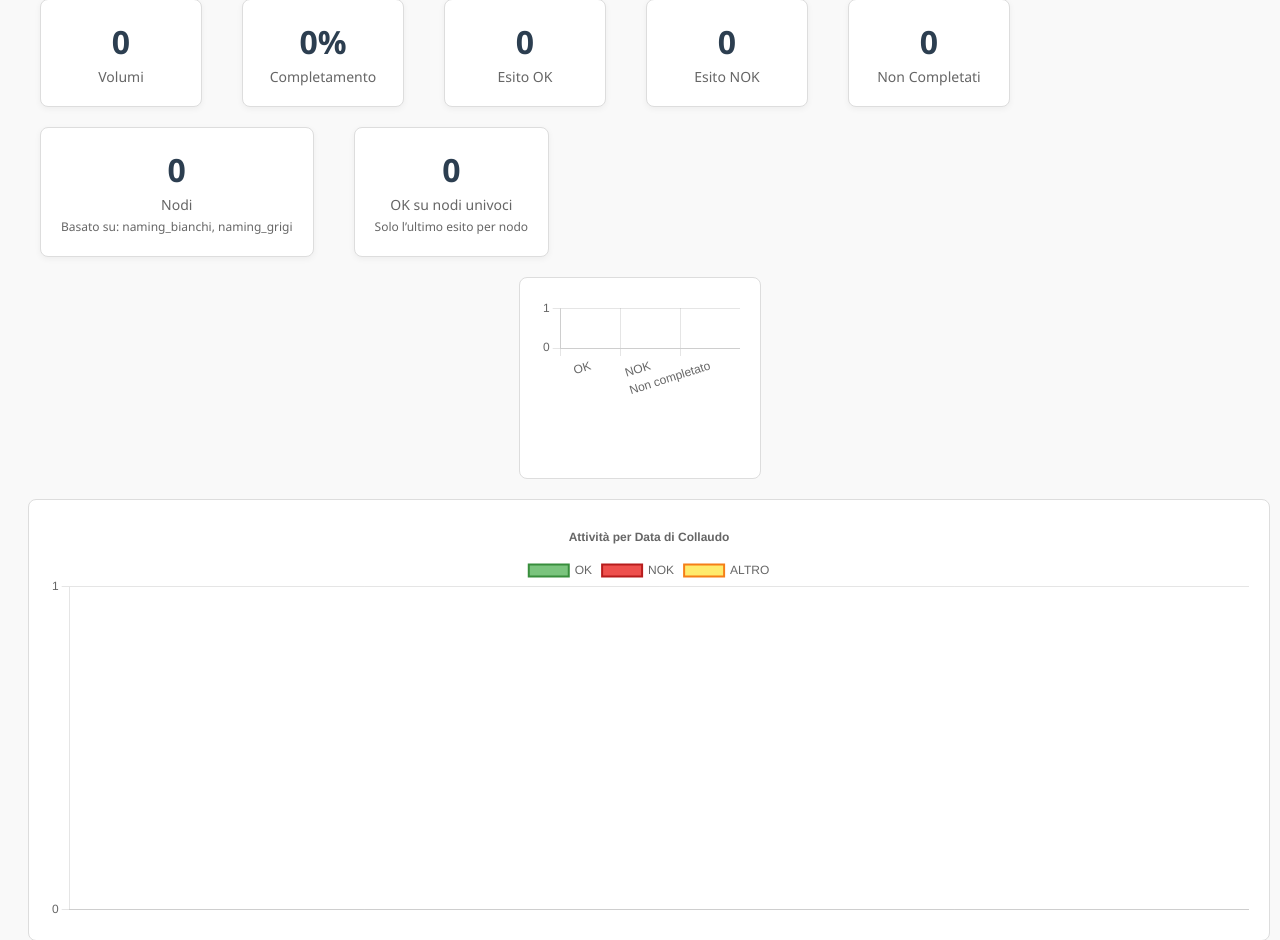
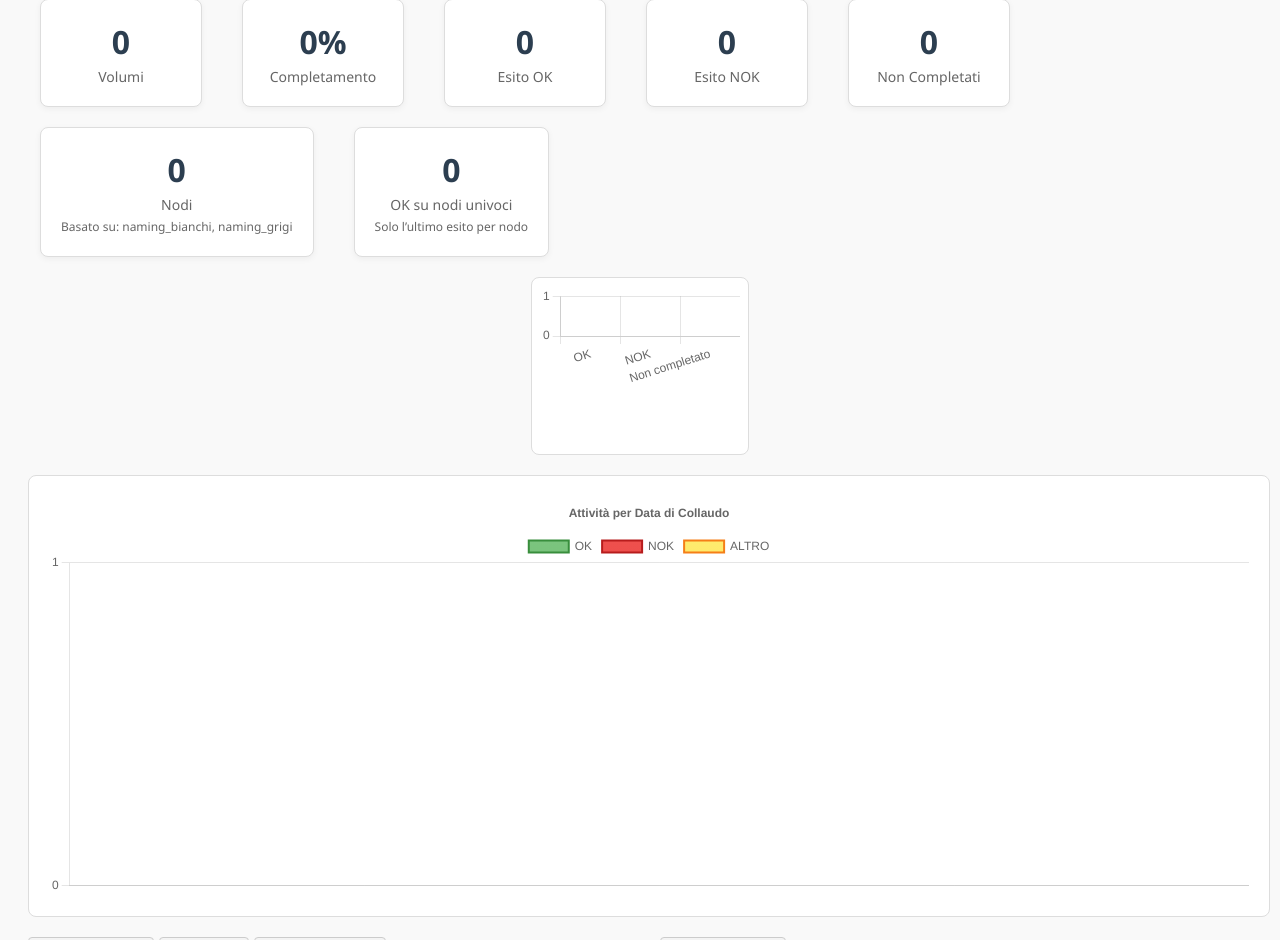
Before and after one commit to roberto-grillo/rollouttool, a Flask app: page /attivita in a window 1280 px wide. Shown: the part 115-1055 px from the top of the page. Run offline with Flask 3, Linux system fonts and the light colour scheme; the visitor is signed in with stand-in values (Sample User, id 1); data that the repository does not hold is empty; some libraries are stand-ins or nearby versions.

Commit message:
Update attivita.html

```diff
--- a/templates/attivita.html
+++ b/templates/attivita.html
@@ -73,7 +73,7 @@
       background-color: #fff;
       border: 1px solid #ddd;
       border-radius: 8px;
-      padding: 20px;
+      padding: 8px;
     }
 
     .grafico-container {
```
